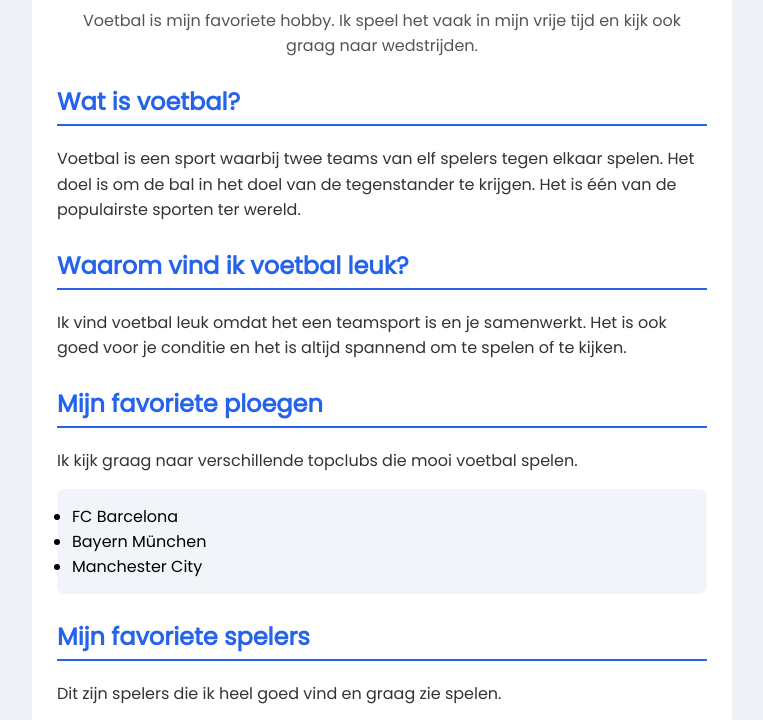
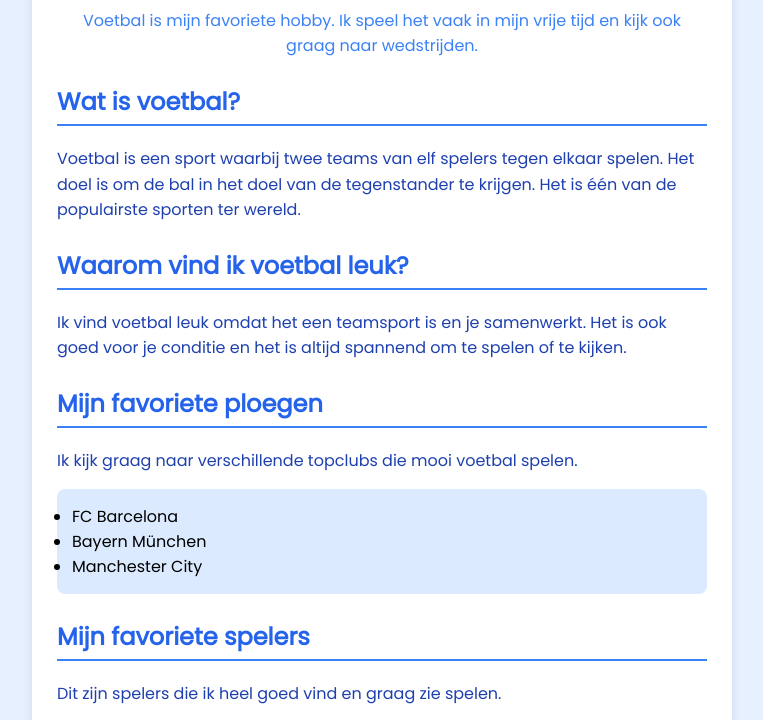
Before and after one commit to Tijgereo09/Site, a plain HTML site: page index.html in a window 1280 px wide. Shown: the part 148-868 px from the top of the page, without its empty margins (258-1021 px from the left). Drawn offline with Linux system fonts and the light colour scheme.

Commit message:
Refactor CSS styles for improved aesthetics
Updated styles for body, container, and various elements with new colors and added box-shadow.

```diff
--- a/style.css
+++ b/style.css
@@ -1,41 +1,42 @@
 body {
     font-family: 'Poppins', sans-serif;
-    background-color: #eef2f7;
+    background-color: #e6f0ff; /* licht blauw */
     margin: 0;
 }
 
 .container {
     width: 650px;
     margin: 40px auto;
-    background: white;
+    background: #ffffff;
     padding: 25px;
     border-radius: 12px;
+    box-shadow: 0 4px 10px rgba(0, 0, 100, 0.1);
 }
 
 #titel {
     text-align: center;
-    color: #1e3a8a;
+    color: #1e3a8a; /* donker blauw */
 }
 
 .intro {
     text-align: center;
-    color: #555;
+    color: #3b82f6; /* medium blauw */
 }
 
 h2 {
-    color: #2563eb;
+    color: #2563eb; /* helder blauw */
     margin-top: 25px;
-    border-bottom: 2px solid #2563eb;
+    border-bottom: 2px solid #3b82f6;
     padding-bottom: 5px;
 }
 
 p {
-    color: #333;
+    color: #1e40af; /* iets donkerder blauw */
     line-height: 1.6;
 }
 
 ul {
-    background-color: #f1f5f9;
+    background-color: #dbeafe; /* licht blauw blok */
     padding: 15px;
     border-radius: 8px;
 }
@@ -48,8 +49,9 @@ a {
     color: white;
     text-decoration: none;
     border-radius: 8px;
+    transition: 0.3s;
 }
 
 a:hover {
-    background-color: #1e40af;
+    background-color: #1e3a8a; /* donkerder bij hover */
 }
```
